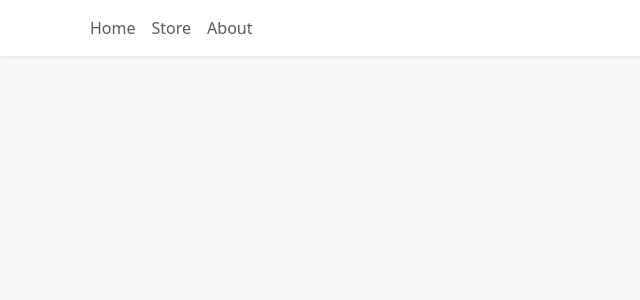
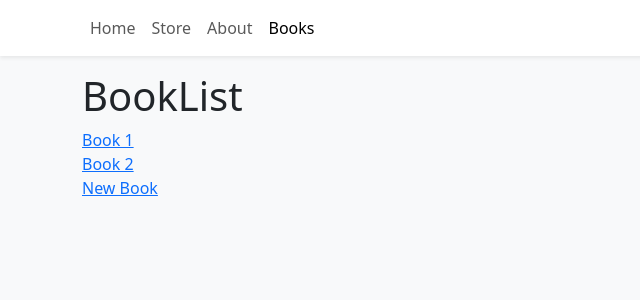
Before and after one commit to amisu-ctr/Typescript-ShoppingCart, a React (Vite) app: page /books in a window 1280 px wide. Before the commit this address had no page. Shown: the top 300 px of the page, without its empty margins (0-640 px from the left). Built offline with nearby package versions, Linux system fonts and the light colour scheme.

Commit message:
dynamic routing

```diff
--- a/src/App.tsx
+++ b/src/App.tsx
@@ -3,6 +3,9 @@ import { Container } from 'react-bootstrap';
 import { Home } from './pages/Home';
 import { Store } from './pages/Store';
 import { About } from './pages/About';
+import Book from './pages/Book';
+import BookList from './pages/BookList';
+import NewBook from './pages/NewBook';
 import { Navbar } from './components/Navbar';
 import { ShoppingCartProvider } from './context/ShoppingCartContext';
 
@@ -15,6 +18,9 @@ function App() {
           <Route path="/" element={<Home />} />
           <Route path="/store" element={<Store />} />
           <Route path="/about" element={<About />} />
+          <Route path="/books/" element={<BookList />} />
+          <Route path="/books/:id" element={<Book />} />
+          <Route path="/books/new" element={<NewBook />}></Route>
         </Routes>
       </Container>
     </ShoppingCartProvider>
--- a/src/components/Navbar.tsx
+++ b/src/components/Navbar.tsx
@@ -1,21 +1,30 @@
-import {Button,Container, Nav, Navbar as NavbarBs} from "react-bootstrap"
-import {NavLink} from 'react-router-dom'
-import { useShoppingCart } from "../context/ShoppingCartContext"
+import { Button, Container, Nav, Navbar as NavbarBs } from 'react-bootstrap';
+import { NavLink } from 'react-router-dom';
+import { useShoppingCart } from '../context/ShoppingCartContext';
 
-export  function Navbar() {
-  const {openCart, cartQuantity} = useShoppingCart()
+export function Navbar() {
+  const { openCart, cartQuantity } = useShoppingCart();
   return (
     <NavbarBs sticky="top" className="bg-white shadow-sm mb-3">
       <Container>
         <Nav className="me-auto">
-                <Nav.Link to='/' as={NavLink}>Home</Nav.Link>
-                <Nav.Link to='/store' as={NavLink}>Store</Nav.Link>
-                <Nav.Link to='/about' as={NavLink}>About</Nav.Link>
+          <Nav.Link to="/" as={NavLink}>
+            Home
+          </Nav.Link>
+          <Nav.Link to="/store" as={NavLink}>
+            Store
+          </Nav.Link>
+          <Nav.Link to="/about" as={NavLink}>
+            About
+          </Nav.Link>
+          <Nav.Link to="/books" as={NavLink}>
+            Books
+          </Nav.Link>
         </Nav>
         {cartQuantity > 0 && (
           <Button
             onClick={openCart}
-              style={{width: "3rem", height: "3rem", position:'relative'}}
+            style={{ width: '3rem', height: '3rem', position: 'relative' }}
             variant="outline-primary"
             className="rounded-circle"
           >
@@ -26,7 +35,8 @@ export  function Navbar() {
             >
               <path d="M96 0C107.5 0 117.4 8.19 119.6 19.51L121.1 32H541.8C562.1 32 578.3 52.25 572.6 72.66L518.6 264.7C514.7 278.5 502.1 288 487.8 288H170.7L179.9 336H488C501.3 336 512 346.7 512 360C512 373.3 501.3 384 488 384H159.1C148.5 384 138.6 375.8 136.4 364.5L76.14 48H24C10.75 48 0 37.25 0 24C0 10.75 10.75 0 24 0H96zM128 464C128 437.5 149.5 416 176 416C202.5 416 224 437.5 224 464C224 490.5 202.5 512 176 512C149.5 512 128 490.5 128 464zM512 464C512 490.5 490.5 512 464 512C437.5 512 416 490.5 416 464C416 437.5 437.5 416 464 416C490.5 416 512 437.5 512 464z" />
             </svg>
-              <div className="rounded-circle bg-danger d-flex justify-content-center align-items-center"
+            <div
+              className="rounded-circle bg-danger d-flex justify-content-center align-items-center"
               style={{
                 color: 'white',
                 width: '1.5rem',
@@ -34,7 +44,7 @@ export  function Navbar() {
                 position: 'absolute',
                 bottom: 0,
                 right: 0,
-                  transform: 'translate(25%, 25%)'
+                transform: 'translate(25%, 25%)',
               }}
             >
               {cartQuantity}
@@ -43,5 +53,5 @@ export  function Navbar() {
         )}
       </Container>
     </NavbarBs>
-  )
+  );
 }
--- a/src/main.tsx
+++ b/src/main.tsx
@@ -1,13 +1,15 @@
-import React from 'react'
-import ReactDOM from 'react-dom/client'
-import App from './App.tsx'
-import 'bootstrap/dist/css/bootstrap.min.css'
-import { BrowserRouter } from 'react-router-dom'
+import React from 'react';
+import ReactDOM from 'react-dom/client';
+import App from './App.tsx';
+import 'bootstrap/dist/css/bootstrap.min.css';
+import { BrowserRouter } from 'react-router-dom';
 
 ReactDOM.createRoot(document.getElementById('root')!).render(
   <React.StrictMode>
-   <BrowserRouter>
-   <App />
-   </BrowserRouter>
-  </React.StrictMode>,
-)
+    <BrowserRouter>
+      <App />
+    </BrowserRouter>
+  </React.StrictMode>
+);
+
+//https://blog.webdevsimplified.com/2022-07/react-router/
--- /dev/null
+++ b/src/pages/Book.tsx
@@ -0,0 +1,7 @@
+import { useParams } from 'react-router-dom';
+
+function Book() {
+  const { id } = useParams();
+  return <h1>Book {id}</h1>;
+}
+export default Book;
--- /dev/null
+++ b/src/pages/BookList.tsx
@@ -0,0 +1,13 @@
+import { Link } from 'react-router-dom';
+
+function BookList() {
+  return (
+    <>
+      <h1>BookList</h1>
+      <Link to="/books/1">Book 1</Link> <br />
+      <Link to="/books/2">Book 2</Link> <br />
+      <Link to="/books/new">New Book</Link>
+    </>
+  );
+}
+export default BookList;
--- /dev/null
+++ b/src/pages/NewBook.tsx
@@ -0,0 +1,4 @@
+function NewBook() {
+  return <div>NewBook</div>;
+}
+export default NewBook;
```
Lines whose indentation alone changed are shown as unchanged.
